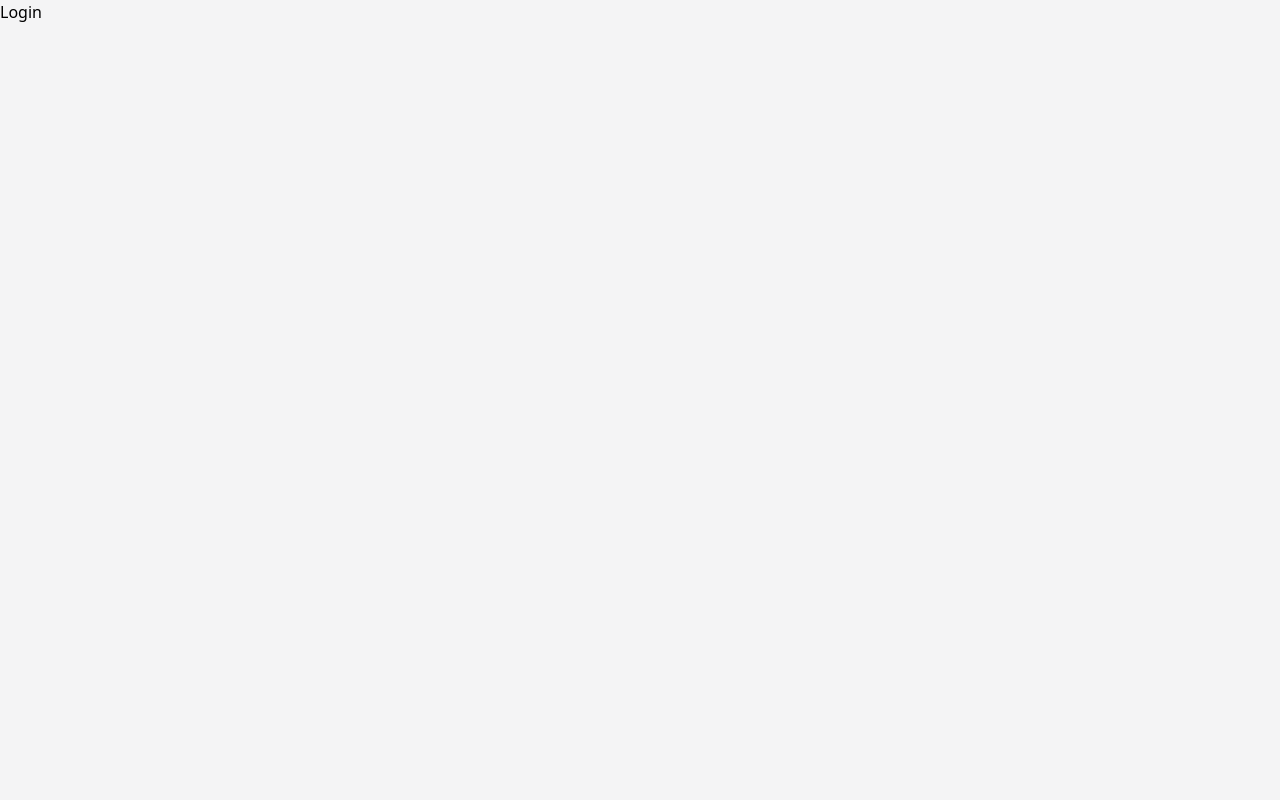
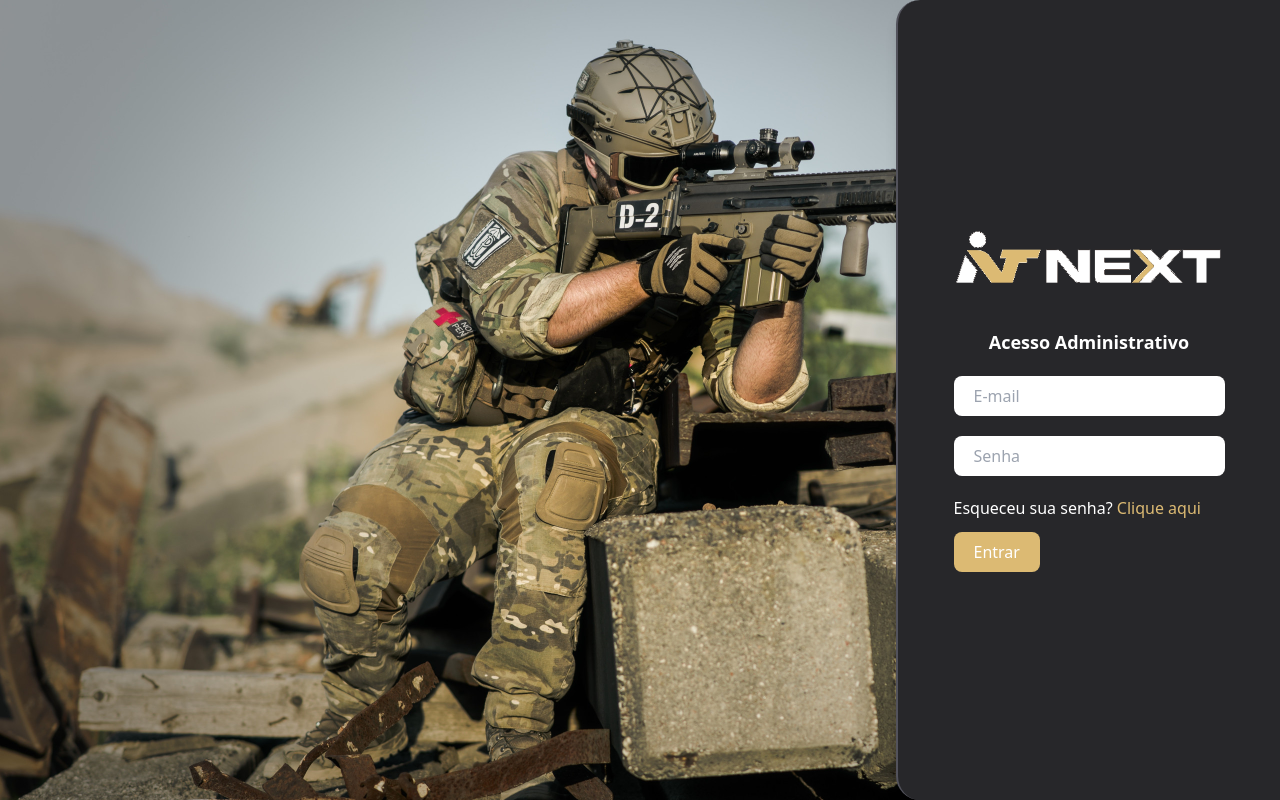
Before and after one commit to marcosamoraes/next-assessoria-admin, a Next.js app: page / in a window 1280 px wide. Built offline with nearby package versions, Linux system fonts and the light colour scheme.

Commit message:
auth pages desktop

```diff
--- /dev/null
+++ b/src/app/esqueci-minha-senha/page.tsx
@@ -0,0 +1,27 @@
+import AuthSidebar from '@/components/AuthSidebar/AuthSidebar'
+import Link from 'next/link'
+
+export default function ForgotPassword() {
+  return (
+    <div className="h-screen flex bg-cover bg-no-repeat bg-[url('/auth-background2.jpg')]">
+      <AuthSidebar>
+        <div>
+          <h1 className="mb-5 font-bold text-center text-lg">Recuperar Senha</h1>
+          <form>
+            <div className="mb-5">
+              <input type="text" name="email" placeholder="E-mail" className="py-2 px-5 rounded-lg w-full text-black" />
+            </div>
+            <div className="mb-3">
+              <Link href="/">
+                Lembrou a senha? <span className="text-primary">Fazer login</span>
+              </Link>
+            </div>
+            <div>
+              <button className="bg-primary px-5 py-2 rounded-lg">Recuperar Senha</button>
+            </div>
+          </form>
+        </div>
+      </AuthSidebar>
+    </div>
+  )
+}
--- a/src/app/layout.tsx
+++ b/src/app/layout.tsx
@@ -1,4 +1,8 @@
+import LoadingComponent from '@/components/Loading/Loading'
+import LoadingProvider from '@/providers/LoadingProvider'
+import { Suspense } from 'react'
 import './globals.css'
+import Loading from './loading'
 
 export const metadata = {
   title: 'Next Assessoria',
@@ -8,7 +12,14 @@ export const metadata = {
 export default function RootLayout({ children }: { children: React.ReactNode }) {
   return (
     <html lang="pt-BR">
-      <body className="bg-zinc-100">{children}</body>
+      <body className="bg-zinc-100">
+        <Suspense fallback={<Loading />}>
+          <LoadingProvider>
+            <LoadingComponent />
+            {children}
+          </LoadingProvider>
+        </Suspense>
+      </body>
     </html>
   )
 }
--- /dev/null
+++ b/src/app/loading.tsx
@@ -0,0 +1,9 @@
+export default function Loading() {
+  return (
+    <div className={`absolute left-0 right-0 top-0 bottom-0 bg-black z-50 flex justify-center items-center`}>
+      <div className="transform -translate-x-1/2 -translate-y-1/2">
+        <div className="animate-spin rounded-full h-32 w-32 border-t-2 border-b-2 border-primary"></div>
+      </div>
+    </div>
+  )
+}
--- a/src/app/page.tsx
+++ b/src/app/page.tsx
@@ -1,3 +1,42 @@
+'use client'
+import AuthSidebar from '@/components/AuthSidebar/AuthSidebar'
+import Link from 'next/link'
+import { useRouter } from 'next/navigation'
+import { FormEvent } from 'react'
+
 export default function Login() {
-  return <div>Login</div>
+  const router = useRouter()
+
+  const onSubmit = (e: FormEvent<HTMLFormElement>) => {
+    e.preventDefault()
+    router.push('/dashboard')
+  }
+
+  return (
+    <div className="h-screen flex bg-cover bg-no-repeat bg-[url('/auth-background.jpg')]">
+      <AuthSidebar>
+        <div>
+          <h1 className="mb-5 font-bold text-center text-lg">Acesso Administrativo</h1>
+          <form onSubmit={(e) => onSubmit(e)}>
+            <div className="mb-5">
+              <input type="text" name="email" placeholder="E-mail" className="py-2 px-5 rounded-lg w-full text-black" />
+            </div>
+            <div className="mb-5">
+              <input type="text" name="password" placeholder="Senha" className="py-2 px-5 rounded-lg w-full text-black" />
+            </div>
+            <div className="mb-3">
+              <Link href="/esqueci-minha-senha">
+                Esqueceu sua senha? <span className="text-primary">Clique aqui</span>
+              </Link>
+            </div>
+            <div>
+              <button type="submit" className="bg-primary px-5 py-2 rounded-lg">
+                Entrar
+              </button>
+            </div>
+          </form>
+        </div>
+      </AuthSidebar>
+    </div>
+  )
 }
--- /dev/null
+++ b/src/components/AuthSidebar/AuthSidebar.tsx
@@ -0,0 +1,12 @@
+import Image from 'next/image'
+
+export default function AuthSidebar({ children }: { children: React.ReactNode }) {
+  return (
+    <aside className="h-full absolute right-0 z-10 w-[30%] border-l-2 border-zinc-600 justify-center items-center box-border bg-zinc-800 text-white rounded-l-3xl flex flex-col flex-wrap shadow-lg">
+      <div className="w-full flex justify-center mb-10">
+        <Image src="/logo-white.png" alt="logo" width={300} height={300} />
+      </div>
+      {children}
+    </aside>
+  )
+}
--- /dev/null
+++ b/src/components/Loading/Loading.tsx
@@ -0,0 +1,20 @@
+'use client'
+
+import { LoadingContext } from '@/providers/LoadingProvider'
+import { useContext } from 'react'
+
+export default function Loading() {
+  let { isLoading } = useContext(LoadingContext)
+
+  return (
+    <div
+      className={`${
+        !isLoading ? 'hidden' : false
+      } absolute left-0 right-0 top-0 bottom-0 bg-black/30 z-50 flex justify-center items-center`}
+    >
+      <div className="transform -translate-x-1/2 -translate-y-1/2">
+        <div className="animate-spin rounded-full h-32 w-32 border-t-2 border-b-2 border-primary"></div>
+      </div>
+    </div>
+  )
+}
--- a/src/components/Sidebar/Sidebar.tsx
+++ b/src/components/Sidebar/Sidebar.tsx
@@ -1,4 +1,5 @@
 import Image from 'next/image'
+import Link from 'next/link'
 import { AiOutlineHome, AiOutlineShoppingCart, AiOutlineUser } from 'react-icons/ai'
 import { BiCategory } from 'react-icons/bi'
 import { BsBoxSeam } from 'react-icons/bs'
@@ -7,43 +8,43 @@ import { FiSettings } from 'react-icons/fi'
 
 export default function Sidebar() {
   return (
-    <aside className="h-full w-2/12 border-r-2 py-10 px-5 bg-zinc-800 text-white rounded-r-3xl flex flex-col flex-wrap items-start shadow-lg">
+    <aside className="h-full z-10 w-2/12 border-r-2 py-10 px-5 bg-zinc-800 text-white rounded-r-3xl flex flex-col flex-wrap items-start shadow-lg">
       <div className="w-full flex mb-10">
         <Image src="/logo-white.png" alt="logo" width={300} height={300} />
       </div>
       <nav className="flex gap-2 flex-col w-full">
-        <a className="w-full py-3 px-5 rounded-xl flex gap-3 items-center hover:bg-white/20 hover:shadow-md" href="">
+        <Link className="w-full py-3 px-5 rounded-xl flex gap-3 items-center hover:bg-white/20 hover:shadow-md" href="/dashboard">
           <AiOutlineHome size={24} />
           Dashboard
-        </a>
-        <a className="w-full py-3 px-5 rounded-xl flex gap-3 items-center hover:bg-white/20 hover:shadow-md" href="">
+        </Link>
+        <Link className="w-full py-3 px-5 rounded-xl flex gap-3 items-center hover:bg-white/20 hover:shadow-md" href="/dashboard">
           <BsBoxSeam size={24} />
           Produtos
-        </a>
-        <a className="w-full py-3 px-5 rounded-xl flex gap-3 items-center hover:bg-white/20 hover:shadow-md" href="">
+        </Link>
+        <Link className="w-full py-3 px-5 rounded-xl flex gap-3 items-center hover:bg-white/20 hover:shadow-md" href="/dashboard">
           <AiOutlineShoppingCart size={24} />
           Pedidos
-        </a>
-        <a className="w-full py-3 px-5 rounded-xl flex gap-3 items-center hover:bg-white/20 hover:shadow-md" href="">
+        </Link>
+        <Link className="w-full py-3 px-5 rounded-xl flex gap-3 items-center hover:bg-white/20 hover:shadow-md" href="/dashboard">
           <AiOutlineUser size={24} />
           Clientes
-        </a>
-        <a className="w-full py-3 px-5 rounded-xl flex gap-3 items-center hover:bg-white/20 hover:shadow-md" href="">
+        </Link>
+        <Link className="w-full py-3 px-5 rounded-xl flex gap-3 items-center hover:bg-white/20 hover:shadow-md" href="/dashboard">
           <BiCategory size={24} />
           Categorias
-        </a>
-        <a className="w-full py-3 px-5 rounded-xl flex gap-3 items-center hover:bg-white/20 hover:shadow-md" href="">
+        </Link>
+        <Link className="w-full py-3 px-5 rounded-xl flex gap-3 items-center hover:bg-white/20 hover:shadow-md" href="/dashboard">
           <FaTicketAlt size={24} />
           Cupons
-        </a>
-        <a className="w-full py-3 px-5 rounded-xl flex gap-3 items-center hover:bg-white/20 hover:shadow-md" href="">
+        </Link>
+        <Link className="w-full py-3 px-5 rounded-xl flex gap-3 items-center hover:bg-white/20 hover:shadow-md" href="/dashboard">
           <FiSettings size={24} />
           Configurações
-        </a>
-        <a className="w-full py-3 px-5 rounded-xl flex gap-3 items-center hover:bg-white/20 hover:shadow-md" href="">
+        </Link>
+        <Link className="w-full py-3 px-5 rounded-xl flex gap-3 items-center hover:bg-white/20 hover:shadow-md" href="/">
           <FaSignOutAlt size={24} />
           Sair
-        </a>
+        </Link>
       </nav>
     </aside>
   )
--- /dev/null
+++ b/src/providers/LoadingProvider.tsx
@@ -0,0 +1,15 @@
+'use client'
+
+import { createContext, useState } from 'react'
+
+interface LoadingContextType {
+  isLoading: boolean
+  setIsLoading: (loading: boolean) => void
+}
+
+export const LoadingContext = createContext<LoadingContextType>({} as LoadingContextType)
+
+export default function LoadingProvider({ children }: { children: React.ReactNode }) {
+  const [isLoading, setIsLoading] = useState<boolean>(false)
+  return <LoadingContext.Provider value={{ isLoading, setIsLoading }}>{children}</LoadingContext.Provider>
+}
```
Also changed, not shown: public/auth-background.jpg (added), public/auth-background2.jpg (added).
